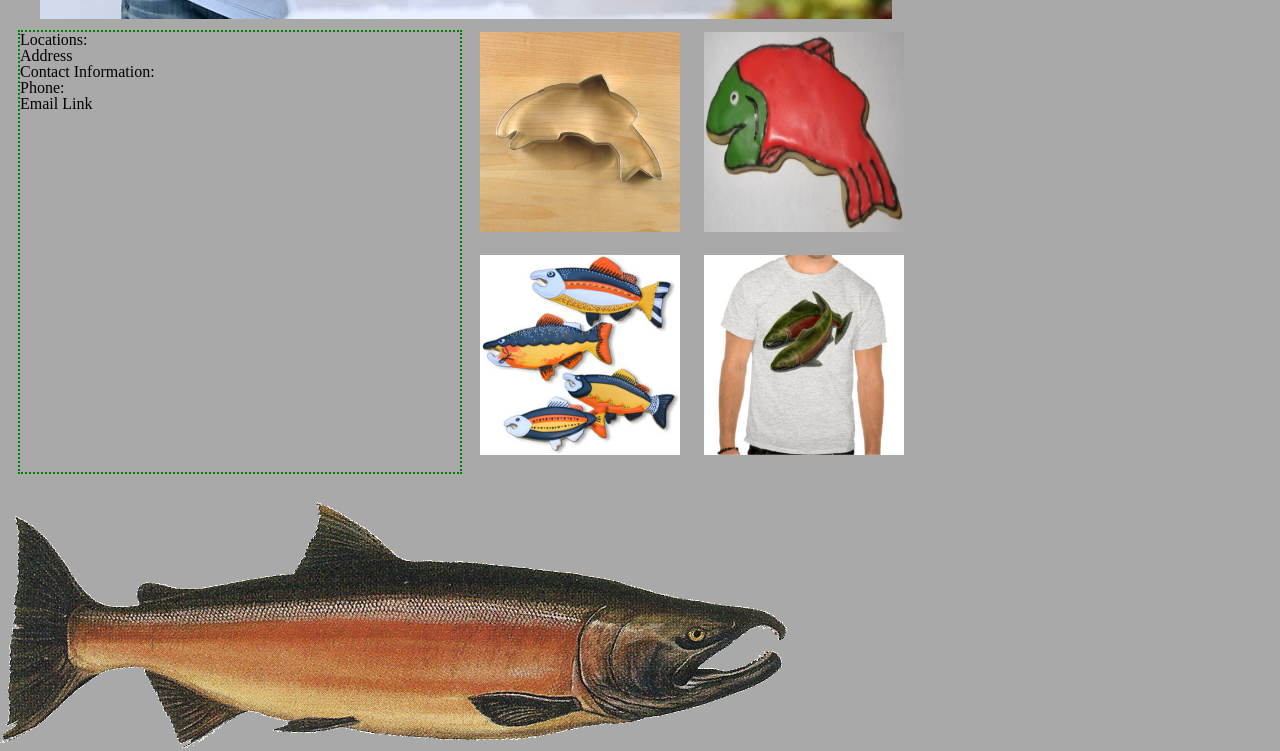
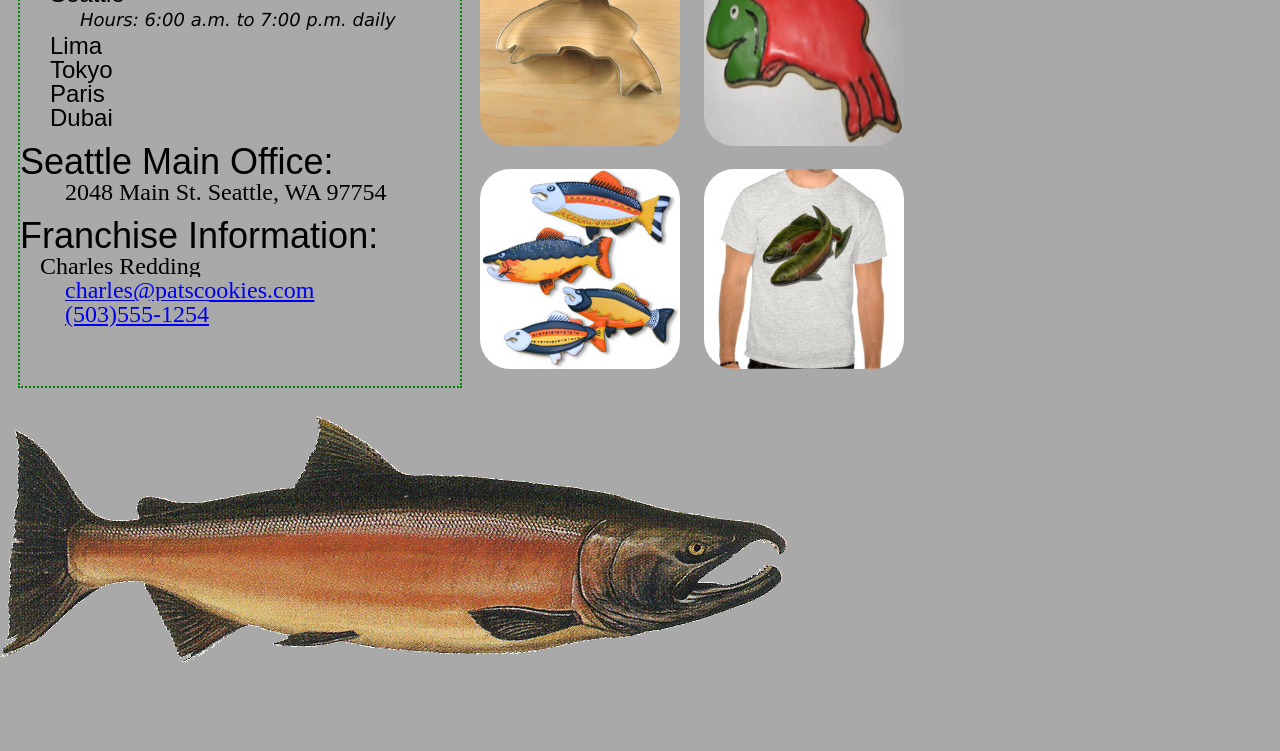
Before and after one commit to MarkArlenSwearingen/cookie-stand, a plain HTML site: page index.html in a window 1280 px wide. Shown: the part 563-1314 px from the top of the page. After the commit the page ends 1228 px from the top, so only its background shows below. Drawn offline with Linux system fonts and the light colour scheme.

Commit message:
Style home page fonts

```diff
--- a/css/style.css
+++ b/css/style.css
@@ -4,13 +4,14 @@
 nav {
   display: flex;
   background-color: whitesmoke;
+  position: fixed;
 }
 
 nav ul li{
   background-color: white;
   display: inline-block;
   margin: 20px;
-  padding: 15px 45px;
+  padding: 15px 60px;
   }
 
   #logo {
@@ -23,10 +24,10 @@ nav ul li{
   }
 
   .card {
-    /* display: flex; */
     width: 200px;
     height: 200px;
     margin: 10px;
+    border-radius: 30px;
   }
 
   #card {
@@ -36,10 +37,46 @@ nav ul li{
   }
 
   #storeinfo {
-    /* display: block; */
     width: 440px;
     height: 440px;
     float: left;
     outline: 2px dotted green;
     margin: 10px 10px 10px 20px;
+    font-family: Arial, Helvetica, sans-serif;
+    font-size:  14px;
   }
+
+ .locations {
+    font-family: Arial, Helvetica, sans-serif;
+    font-size:  24px;
+    margin-left: 30px;
+  }
+
+  h3, h4 {
+    font-family: Arial, Helvetica, sans-serif;
+    font-size:  36px;
+    margin-left: 0px;
+  }
+
+  p {
+    font-family: 'Times New Roman', Times, serif;
+    font-size:  24px;
+    margin-left: 20px;
+  }
+
+  a {
+    font-family: 'Times New Roman', Times, serif;
+    font-size:  24px;
+    margin-left: 45px;
+  }
+
+  #hours {
+    font-family: Verdana, Geneva, Tahoma, sans-serif;
+    font-style: italic;
+    font-size: 18px;
+    margin: 5px 5px 5px 60px;
+  }
+
+  #address {
+    margin-left: 45px;
+  }
--- a/index.html
+++ b/index.html
@@ -33,11 +33,23 @@
       <!-- <img src="https://via.placeholder.com/480x480" alt="480x480 image place holder"/> -->
     </section>
     <section id="storeinfo">
-      <p>Locations:</p>
-      <p>Address</p>
-      <p>Contact Information:</p>
-      <p>Phone:</p>
-      <p>Email Link</p>
+      <h3>Locations:</h3>
+      <p class="locations">Seattle</p>
+      <p id="hours">Hours: 6:00 a.m. to 7:00 p.m. daily</p>
+      <p class="locations">Lima</p>
+      <p class="locations">Tokyo</p>
+      <p class="locations">Paris</p>
+      <p class="locations">Dubai</p>
+    </br>
+      <h4>Seattle Main Office:</h4>
+      <p id="address">2048 Main St. Seattle, WA 97754</p>
+  </br>
+      <!-- Use google font for address -->
+      <h4>Franchise Information:</h4>
+      <p>Charles Redding</p>
+      <!-- https://developer.mozilla.org/en-US/docs/Web/HTML/Element/address -->
+      <a href="mailto:charles@patscookies.com">charles@patscookies.com</a><br>
+      <a href="tel:+15035551254">(503)555-1254</a>
     </section>
 
     <section>
```
